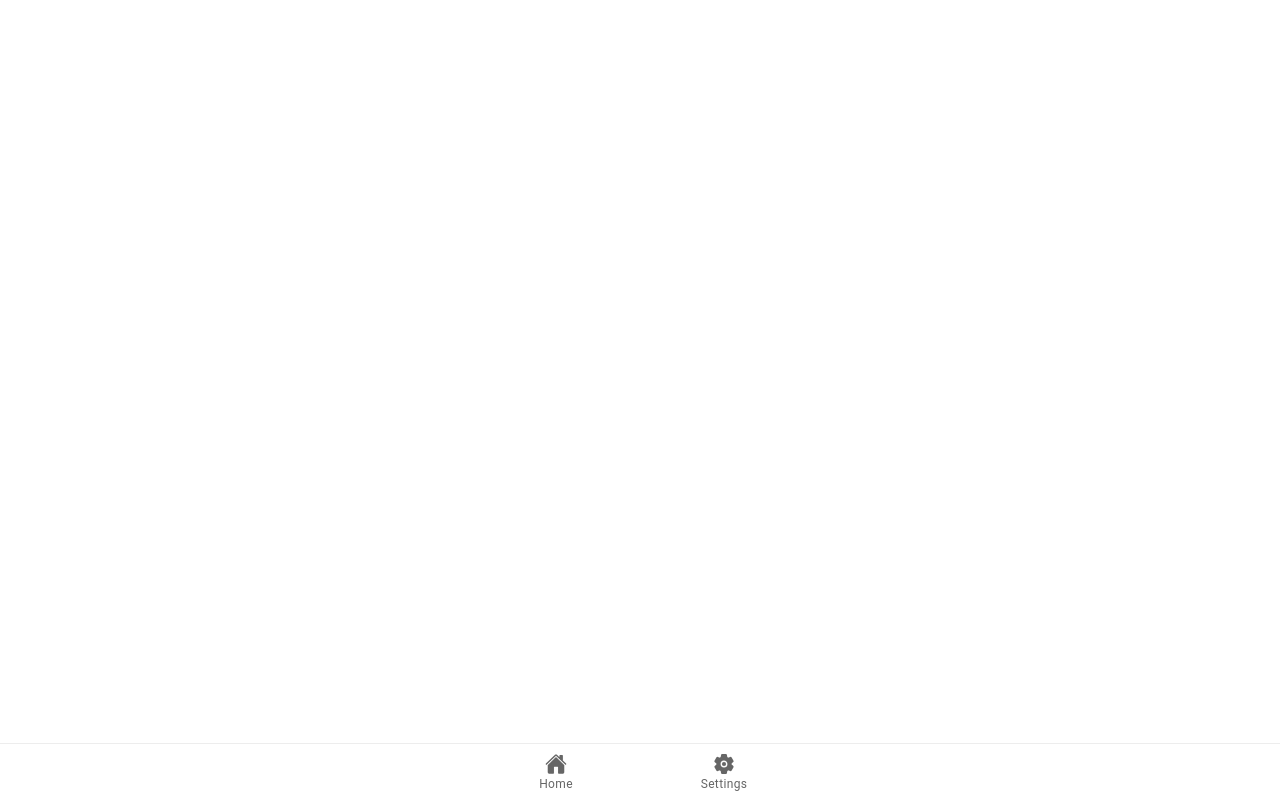
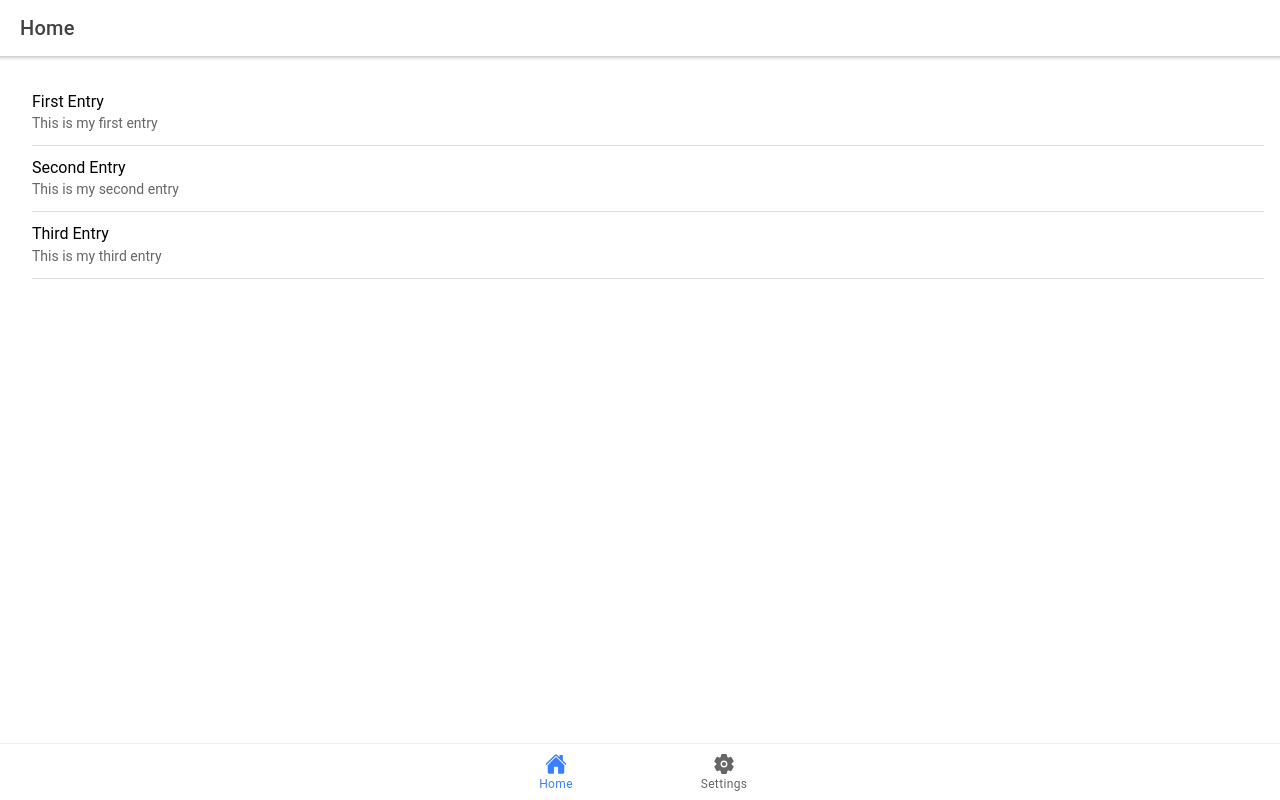
Before and after one commit to roryjarrard/daily-moments, a React (Create React App) app: page /entries in a window 1280 px wide. Built offline with nearby package versions, Linux system fonts and the light colour scheme.

Commit message:
add back button

```diff
--- a/package.json
+++ b/package.json
@@ -14,6 +14,7 @@
     "@capacitor/status-bar": "4.1.1",
     "@ionic/react": "^6.0.0",
     "@ionic/react-router": "^6.0.0",
+    "firebase": "^11.0.1",
     "history": "^4.9.0",
     "ionicons": "^6.0.3",
     "react": "^18.2.0",
--- a/src/App.tsx
+++ b/src/App.tsx
@@ -4,6 +4,8 @@ import { IonReactRouter } from '@ionic/react-router';
 import { home as homeIcon, settings as settingsIcon } from 'ionicons/icons';
 import HomePage from './pages/HomePage';
 import SettingsPage from './pages/SettingsPage';
+import EntryPage from './pages/EntryPage';
+
 
 const App: React.FC = () => {
   return (
@@ -11,16 +13,19 @@ const App: React.FC = () => {
       <IonReactRouter>
         <IonTabs>
           <IonRouterOutlet>
-            <Route path="/home" exact={true}>
+            <Route path="/entries" exact={true}>
               <HomePage />
+            </Route>
+            <Route path="/entries/:id" exact={true}>
+              <EntryPage />
             </Route>
             <Route path="/settings" exact={true}>
               <SettingsPage />
             </Route>
-            <Redirect exact path="/" to="/home" />
+            <Redirect exact path="/" to="/entries" />
           </IonRouterOutlet>
           <IonTabBar slot="bottom">
-            <IonTabButton tab="home" href="/home">
+            <IonTabButton tab="home" href="/entries">
               <IonIcon icon={homeIcon} />
               <IonLabel>Home</IonLabel>
             </IonTabButton>
--- /dev/null
+++ b/src/data.ts
@@ -0,0 +1,20 @@
+export const entries = [
+    {
+        id: '1',
+        title: 'First Entry',
+        description: 'This is my first entry',
+        date: '01-01-2021',
+    },
+    {
+        id: '2',
+        title: 'Second Entry',
+        description: 'This is my second entry',
+        date: '02-01-2021',
+    },
+    {
+        id: '3',
+        title: 'Third Entry',
+        description: 'This is my third entry',
+        date: '03-01-2021',
+    },
+];
--- /dev/null
+++ b/src/pages/EntryPage.tsx
@@ -0,0 +1,31 @@
+import { IonBackButton, IonButtons, IonContent, IonHeader, IonPage, IonTitle, IonToolbar } from '@ionic/react';
+import { useParams } from 'react-router';
+import { entries } from '../data';
+
+interface RouteParams {
+  id: string;
+}
+
+
+const EntryPage: React.FC = () => {
+  const { id } = useParams<RouteParams>();
+  const entry = entries.find((entry) => entry.id === id);
+
+  return (
+    <IonPage>
+      <IonHeader>
+        <IonToolbar>
+          <IonButtons slot="start">
+            <IonBackButton />
+          </IonButtons>
+          <IonTitle>{entry.title}</IonTitle>
+        </IonToolbar>
+      </IonHeader>
+      <IonContent className="ion-padding">
+        {entry.description}
+      </IonContent>
+    </IonPage>
+  );
+};
+
+export default EntryPage;
--- a/src/pages/HomePage.tsx
+++ b/src/pages/HomePage.tsx
@@ -1,4 +1,5 @@
-import { IonContent, IonHeader, IonPage, IonTitle, IonToolbar } from '@ionic/react';
+import { IonContent, IonHeader, IonItem, IonLabel, IonList, IonPage, IonTitle, IonToolbar } from '@ionic/react';
+import { entries } from '../data';
 
 const HomePage: React.FC = () => {
   return (
@@ -9,7 +10,16 @@ const HomePage: React.FC = () => {
         </IonToolbar>
       </IonHeader>
       <IonContent className="ion-padding">
-        This is the home page
+         <IonList>
+          {entries.map((entry) => (
+            <IonItem button={true} key={entry.id} routerLink={`/entries/${entry.id}`}>
+              <IonLabel>
+                <h2>{entry.title}</h2>
+                <p>{entry.description}</p>
+              </IonLabel>
+            </IonItem>
+          ))}
+         </IonList>
       </IonContent>
     </IonPage>
   );
```
Also changed, not shown: src/firebase.ts (added, +15 -0 lines), 1 other file (tests, documents, lock files or other folders).
